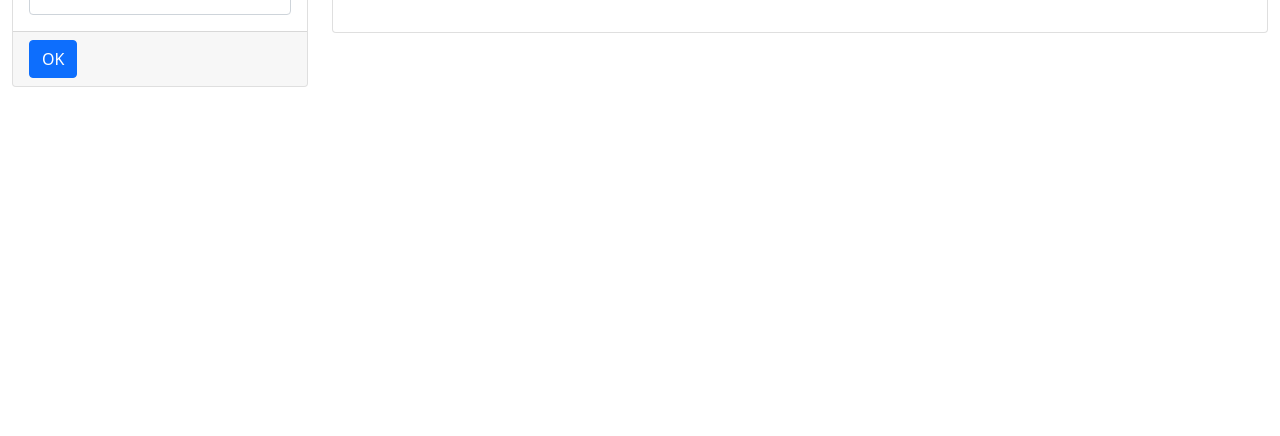
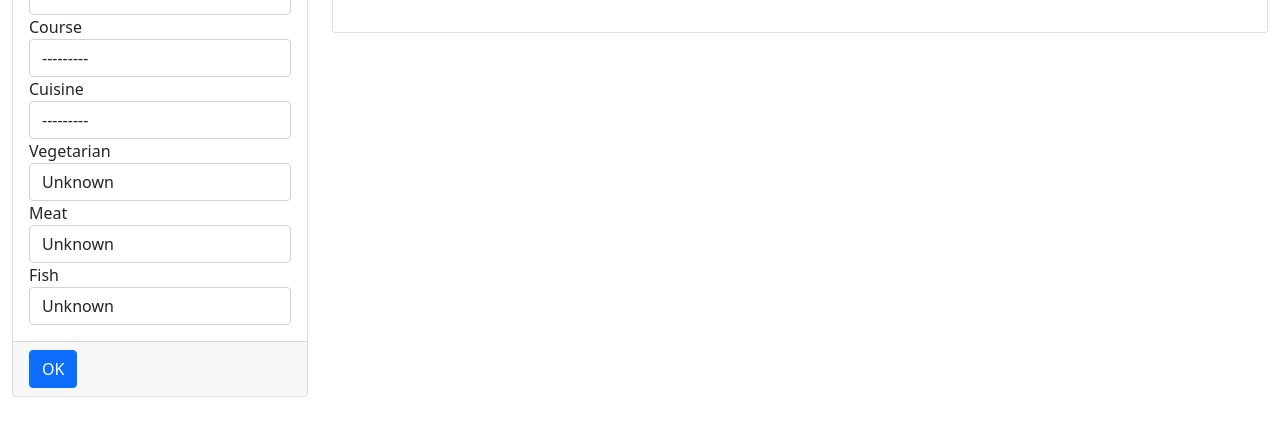
Before and after one commit to phildeutsch/recipes, a Django app: page /recipes in a window 1280 px wide. Shown: the part 193-629 px from the top of the page. Run offline with Django 3.2, Linux system fonts and the light colour scheme; the visitor is signed in with stand-in values (Sample User, id 1); data that the repository does not hold is empty; some libraries are stand-ins or nearby versions.

Commit message:
recipe filters

```diff
--- a/app/templates/base_head.html
+++ b/app/templates/base_head.html
@@ -12,7 +12,7 @@
     <link href="https://cdn.jsdelivr.net/npm/bootstrap@5.0.0-beta2/dist/css/bootstrap.min.css" rel="stylesheet" integrity="sha384-BmbxuPwQa2lc/FVzBcNJ7UAyJxM6wuqIj61tLrc4wSX0szH/Ev+nYRRuWlolflfl" crossorigin="anonymous">
 
     <!-- Fontawesome -->
-    <link href="https://use.fontawesome.com/releases/v5.2.0/css/all.css" rel="stylesheet">
+    <link href="https://use.fontawesome.com/releases/v5.10.1/css/all.css" rel="stylesheet">
 
     <!-- Bespoke CSS -->
     <link rel="stylesheet" type="text/css" href="{% static 'css/app.css' %}">
--- a/recipes/filters.py
+++ b/recipes/filters.py
@@ -1,5 +1,5 @@
 import django_filters
-from .models import Dish
+from .models import Dish, Recipe
 from django.utils.translation import ugettext_lazy as _
 
 class DishFilter(django_filters.FilterSet):
@@ -9,3 +9,8 @@ class DishFilter(django_filters.FilterSet):
 
 class RecipeFilter(django_filters.FilterSet):
     name = django_filters.CharFilter(lookup_expr='icontains')
+    course = django_filters.ChoiceFilter(choices=Recipe.COURSE_CHOICES, label=_("Course"))
+    cuisine = django_filters.ChoiceFilter(choices=Recipe.CUISINE_CHOICES, label=_("Cuisine"))
+    vegetarian = django_filters.BooleanFilter()
+    meat = django_filters.BooleanFilter()
+    fish = django_filters.BooleanFilter()
--- a/recipes/templates/recipes/recipes.html
+++ b/recipes/templates/recipes/recipes.html
@@ -59,7 +59,7 @@
                                     <td></td>
                                 {% endif %}
                                 {% if r.meat %}
-                                    <td><i class="fas fa-bacon"></i></td>
+                                    <td><i class="fas fa-drumstick-bite"></i></td>
                                 {% else %}
                                     <td></td>
                                 {% endif %}
```
